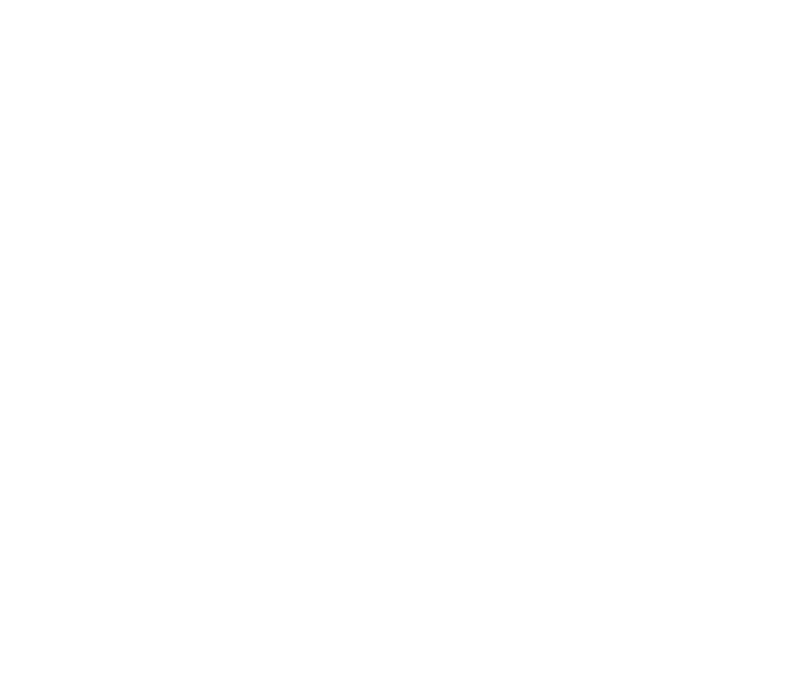
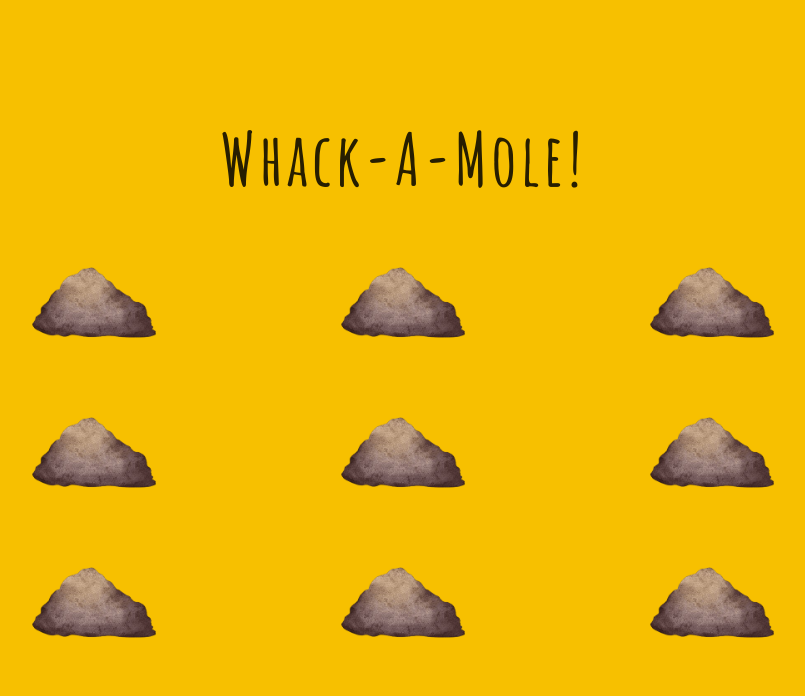
Before and after one commit to devSid-os/Whack-a-Mole-JS, a website: page index.html in a window 1280 px wide. Shown: the whole page, without its empty margins (237-1042 px from the left). Drawn offline with Linux system fonts and the light colour scheme.

Commit message:
Layout Created for game

```diff
--- a/index.html
+++ b/index.html
@@ -1,12 +1,59 @@
 <!DOCTYPE html>
 <html lang="en">
+
 <head>
     <meta charset="UTF-8">
     <meta name="viewport" content="width=device-width, initial-scale=1.0">
-    <title>Document</title>
+    <title>Whack-A-Mole</title>
     <link rel="stylesheet" href="./output.css">
+    <link rel="preconnect" href="https://fonts.googleapis.com">
+    <link rel="preconnect" href="https://fonts.gstatic.com" crossorigin>
+    <link href="https://fonts.googleapis.com/css2?family=Amatic+SC:wght@400;700&display=swap" rel="stylesheet">
+    <style>
+        * {
+            font-family: 'Amatic SC', sans-serif;
+        }
+    </style>
 </head>
-<body>
 
+<body class="bg-[#f7c000] min-h-[100vh] flex justify-center items-center">
+    <main class="w-[95%] md:w-[75%]">
+        <div class="p-4 flex flex-col justify-center items-center gap-8">
+            <!-- Heading -->
+            <h1 class="text-[#271e00] text-5xl md:text-7xl font-semibold tracking-wider">Whack-A-Mole!</h1>
+            <!-- Mounds Div -->
+            <div class="w-full grid grid-cols-3 gap-4 md:gap-0">
+                <div class="mounds flex justify-center items-center">
+                    <img class="object-contain w-[150px] h-[150px]" src="./img/mound.png" alt="Image not available">
+                </div>
+                <div class="mounds flex justify-center items-center">
+                    <img class="object-contain w-[150px] h-[150px]" src="./img/mound.png" alt="Image not available">
+                </div>
+                <div class="mounds flex justify-center items-center">
+                    <img class="object-contain w-[150px] h-[150px]" src="./img/mound.png" alt="Image not available">
+                </div>
+                <div class="mounds flex justify-center items-center">
+                    <img class="object-contain w-[150px] h-[150px]" src="./img/mound.png" alt="Image not available">
+                </div>
+                <div class="mounds flex justify-center items-center">
+                    <img class="object-contain w-[150px] h-[150px]" src="./img/mound.png" alt="Image not available">
+                </div>
+                <div class="mounds flex justify-center items-center">
+                    <img class="object-contain w-[150px] h-[150px]" src="./img/mound.png" alt="Image not available">
+                </div>
+                <div class="mounds flex justify-center items-center">
+                    <img class="object-contain w-[150px] h-[150px]" src="./img/mound.png" alt="Image not available">
+                </div>
+                <div class="mounds flex justify-center items-center">
+                    <img class="object-contain w-[150px] h-[150px]" src="./img/mound.png" alt="Image not available">
+                </div>
+                <div class="mounds flex justify-center items-center">
+                    <img class="object-contain w-[150px] h-[150px]" src="./img/mound.png" alt="Image not available">
+                </div>
+            </div>
+        </div>
+    </main>
+    <script src="./script.js"></script>
 </body>
+
 </html>
--- /dev/null
+++ b/script.js
@@ -0,0 +1 @@
+const moundsDiv = document.getElementsByClassName("mounds");
```
Also changed, not shown: img/mole.png (added), img/mound.png (added), output.css.
